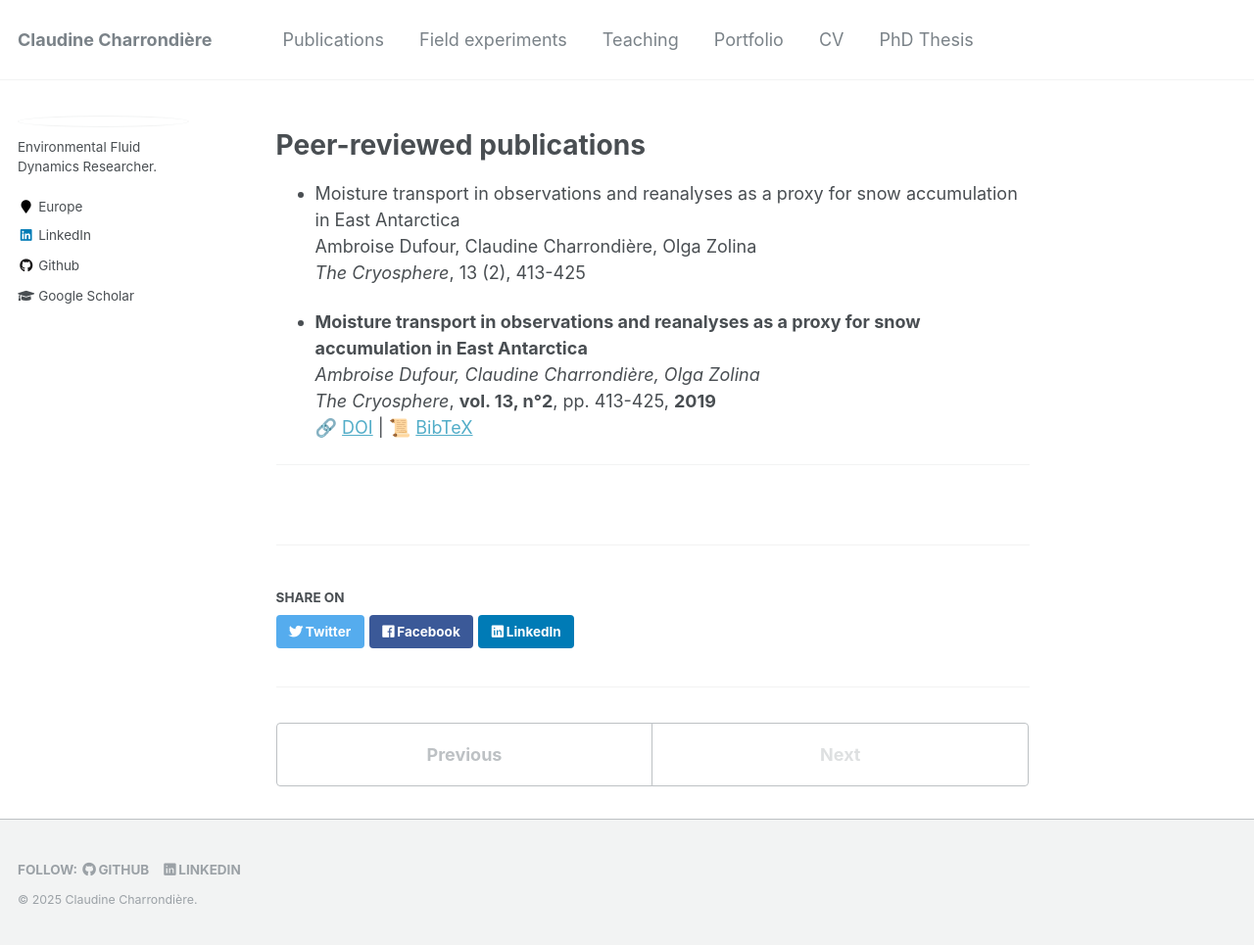
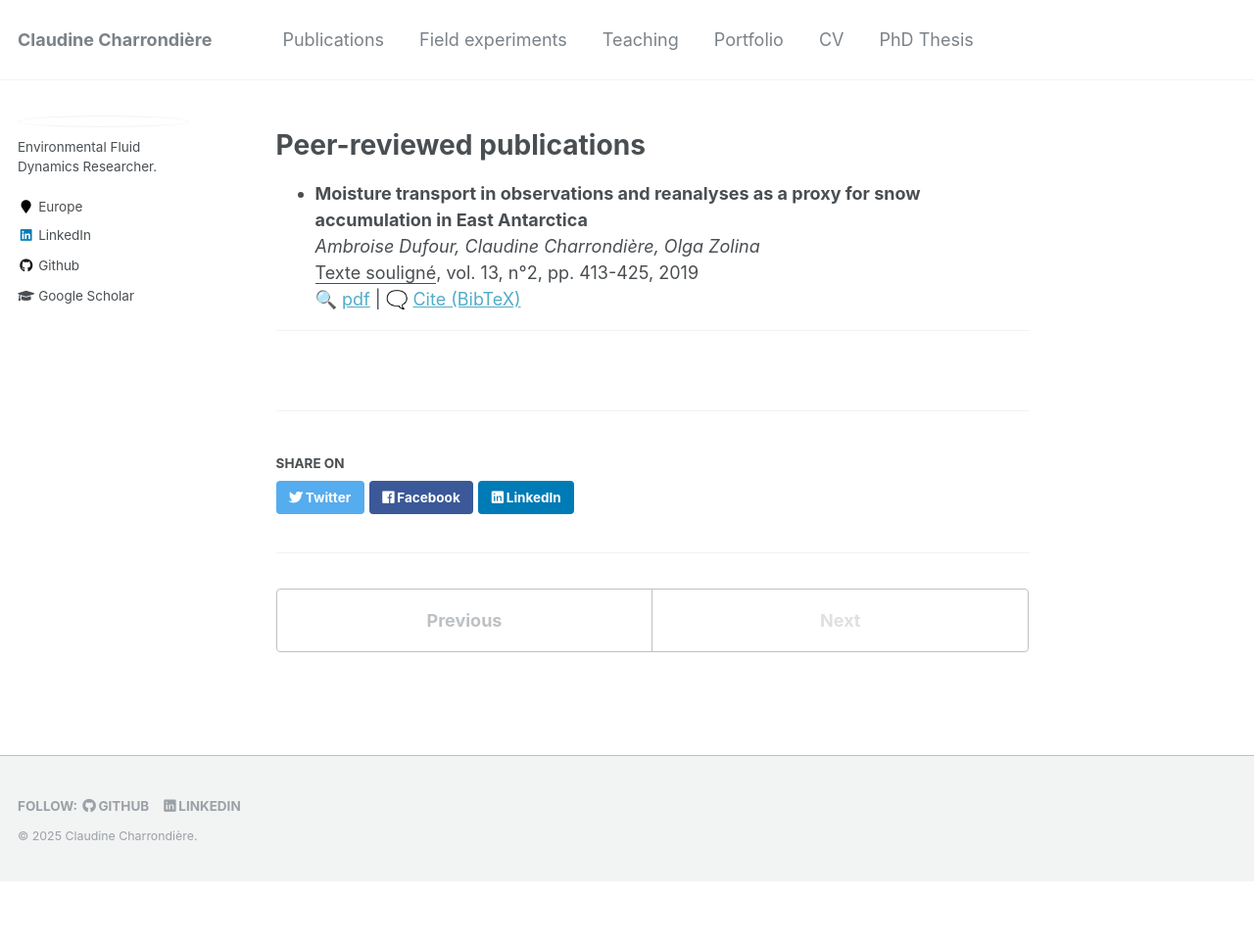
Before and after one commit to ClaudineCharrondiere/claudinecharrondiere.github.io, a Jekyll site: the page built from _publications/Publis.md, in a window 1280 px wide. Shown: the whole page at 98% size. Built offline with Jekyll 4.4.1, drawn with Linux system fonts in a browser that asks for light colours; after the commit the page ends 900 px from its top, so only the background shows below that.

Commit message:
mise a jour

```diff
--- a/_publications/Publis.md
+++ b/_publications/Publis.md
@@ -5,15 +5,10 @@ permalink: /publications/
 ---
 # Peer-reviewed publications
 
-- Moisture transport in observations and reanalyses as a proxy for snow accumulation in East Antarctica
-Ambroise Dufour, Claudine Charrondière, Olga Zolina
-*The Cryosphere*, 13 (2), 413-425
-
-
 - **Moisture transport in observations and reanalyses as a proxy for snow accumulation in East Antarctica**
 *Ambroise Dufour, Claudine Charrondière, Olga Zolina*
-*The Cryosphere*, **vol. 13, n°2**, pp. 413-425, **2019**
-🔗 [DOI](https://doi.org/example) | 📜 [BibTeX](/bibtex/dufour2019.bib)
+<ins>Texte souligné</ins>, vol. 13, n°2, pp. 413-425, 2019
+🔍 [pdf](https://tc.copernicus.org/articles/13/413/2019/) | 🗨️ [Cite (BibTeX)](https://scholar.googleusercontent.com/scholar.bib?q=info:myiu1Lh0FSkJ:scholar.google.com/&output=citation&scisdr=ClFxXvhXEN2j_nMBxGY:AFWwaeYAAAAAZ8sH3GZfmn0kHYAyn0LNmEOO-WI&scisig=AFWwaeYAAAAAZ8sH3K9lMPuKb7IkFRcwCnGOeH0&scisf=4&ct=citation&cd=-1&hl=fr)
 
 
 
```
